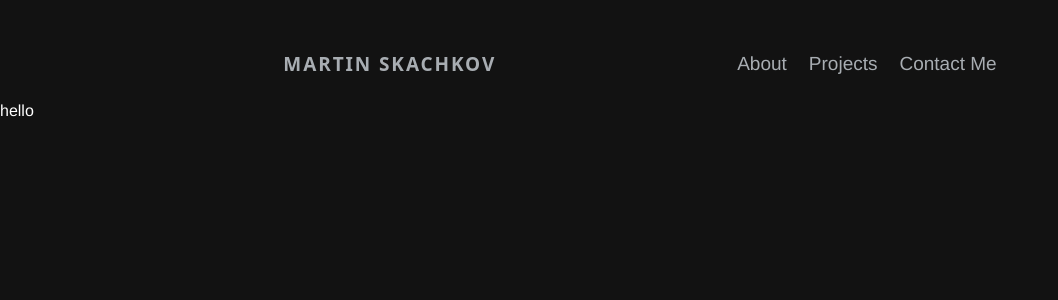
After one commit to MartinSkachkov/Portfolio, a Django app: page /projects/ in a window 1280 px wide. The commit adds this page. Shown: the top 300 px of the page, without its empty margins (0-1058 px from the left). Run offline with Django 5.2, Linux system fonts and the light colour scheme; some libraries are stand-ins or nearby versions.

Commit message:
add layout html template and fix display

```diff
--- /dev/null
+++ b/Portfolio/portfolio_app/templates/portfolio_app/display_projects.html
@@ -0,0 +1,5 @@
+{% extends 'portfolio_app/layout.html' %}
+
+{% block title %}Projects{% endblock %}
+
+{% block body %}hello{% endblock %}
--- /dev/null
+++ b/Portfolio/portfolio_app/templates/portfolio_app/layout.html
@@ -0,0 +1,57 @@
+<!doctype html>
+<html>
+    <head>
+        <meta charset="UTF-8">
+        <meta name="viewport" content="width=device-width, initial-scale=1.0">
+        <title>{% block title %}{% endblock %}</title>
+        <link href="https://maxcdn.bootstrapcdn.com/bootstrap/4.5.2/css/bootstrap.min.css" rel="stylesheet">
+        {% block links %}{% endblock %}
+
+        <style>
+            body {
+                background-color: #121212;
+                color: #fff;
+                font-family: 'Helvetica Neue', Helvetica, Arial, sans-serif;;
+            }
+
+            .navbar-custom {
+                justify-content: center;
+                padding: 20px 0;
+                margin-top: 30px;
+            }
+
+            .option, .name-tag {
+                color: #a8adb2;
+                margin: 0 11px;
+                text-decoration: none;
+                font-weight: normal;
+                font-size: 19px;
+            }
+
+            .name-tag {
+                font-family: "system-ui", Roboto, "Helvetica Neue", sans-serif;
+                letter-spacing: 0.1em;
+                font-weight: 700;
+                font-size: 19px;
+                margin-right: 230px;
+                text-decoration: none;
+            }
+
+            .option:hover, .name-tag:hover, .profile-text a:hover {
+            text-decoration: none;
+            color: lightskyblue;
+            }
+        </style>
+        {% block style %}{% endblock %}
+    </head>
+    <body>
+        <nav class="navbar navbar-custom">
+            <a href="{% url 'index' %}" class="name-tag">MARTIN SKACHKOV</a>
+            <a href="#" class="option">About</a>
+            <a href="{% url 'projects' %}" class="option">Projects</a>
+            <a href="#" class="option">Contact Me</a>
+        </nav>
+
+        {% block body %}{% endblock %}
+    </body>
+</html>
--- a/Portfolio/portfolio_app/urls.py
+++ b/Portfolio/portfolio_app/urls.py
@@ -2,5 +2,6 @@ from django.urls import path
 from . import views
 
 urlpatterns = [
-    path('', views.index, name='index')
+    path('', views.index, name='index'),
+    path('projects/', views.display_projects, name='projects')
 ]
--- a/Portfolio/portfolio_app/views.py
+++ b/Portfolio/portfolio_app/views.py
@@ -3,3 +3,6 @@ from django.shortcuts import render
 # Create your views here.
 def index(request):
     return render(request, 'portfolio_app/index.html')
+
+def display_projects(request):
+    return render(request, 'portfolio_app/display_projects.html')
```
Also changed, not shown: Portfolio/portfolio_app/templates/portfolio_app/index.html (+10 -52 lines), Portfolio/portfolio_app/templates/portfolio_app/index_safe.html (added, +126 -0 lines), Portfolio/portfolio_app/templates/portfolio_app/profile_pic.png (deleted).
